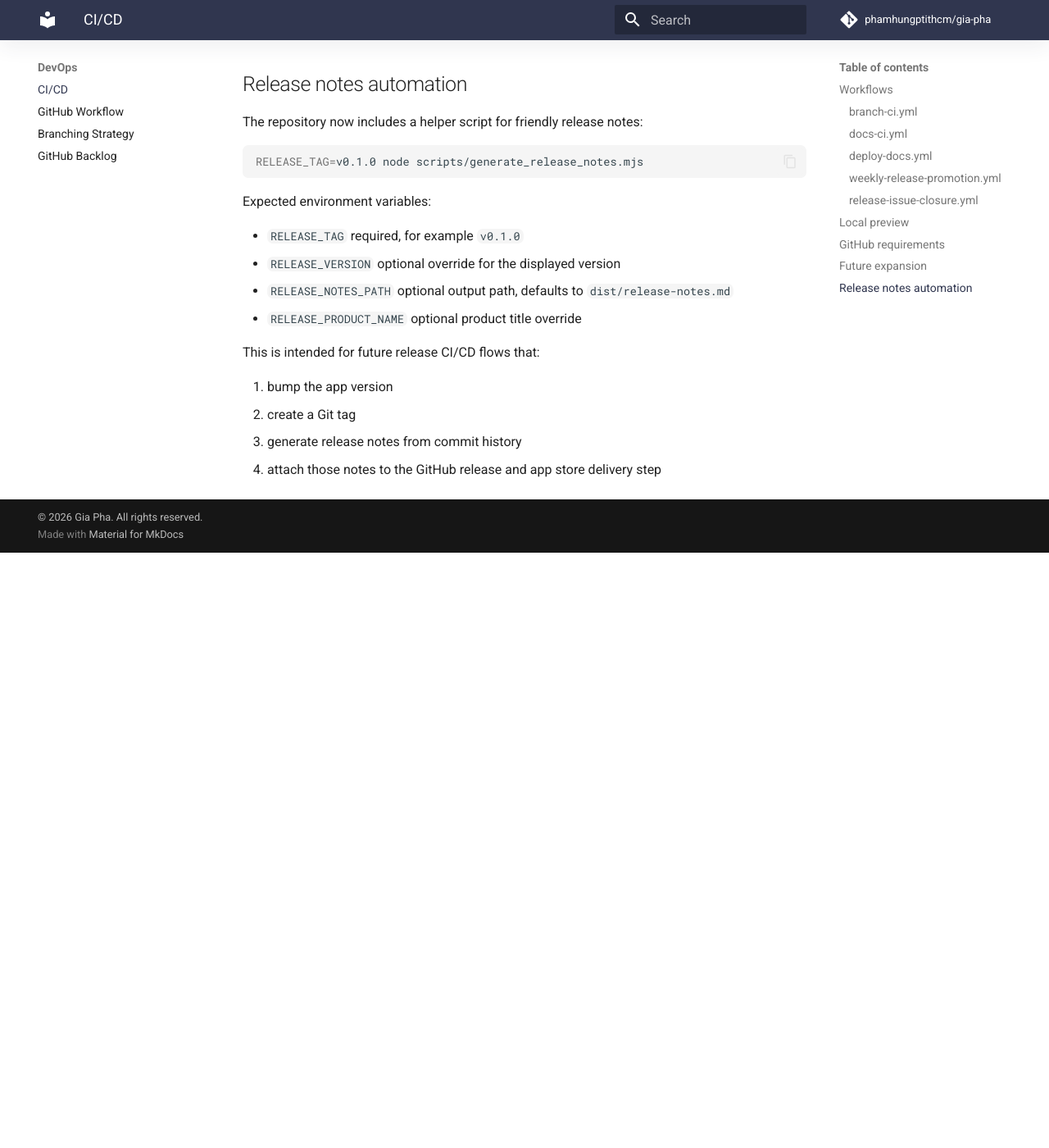
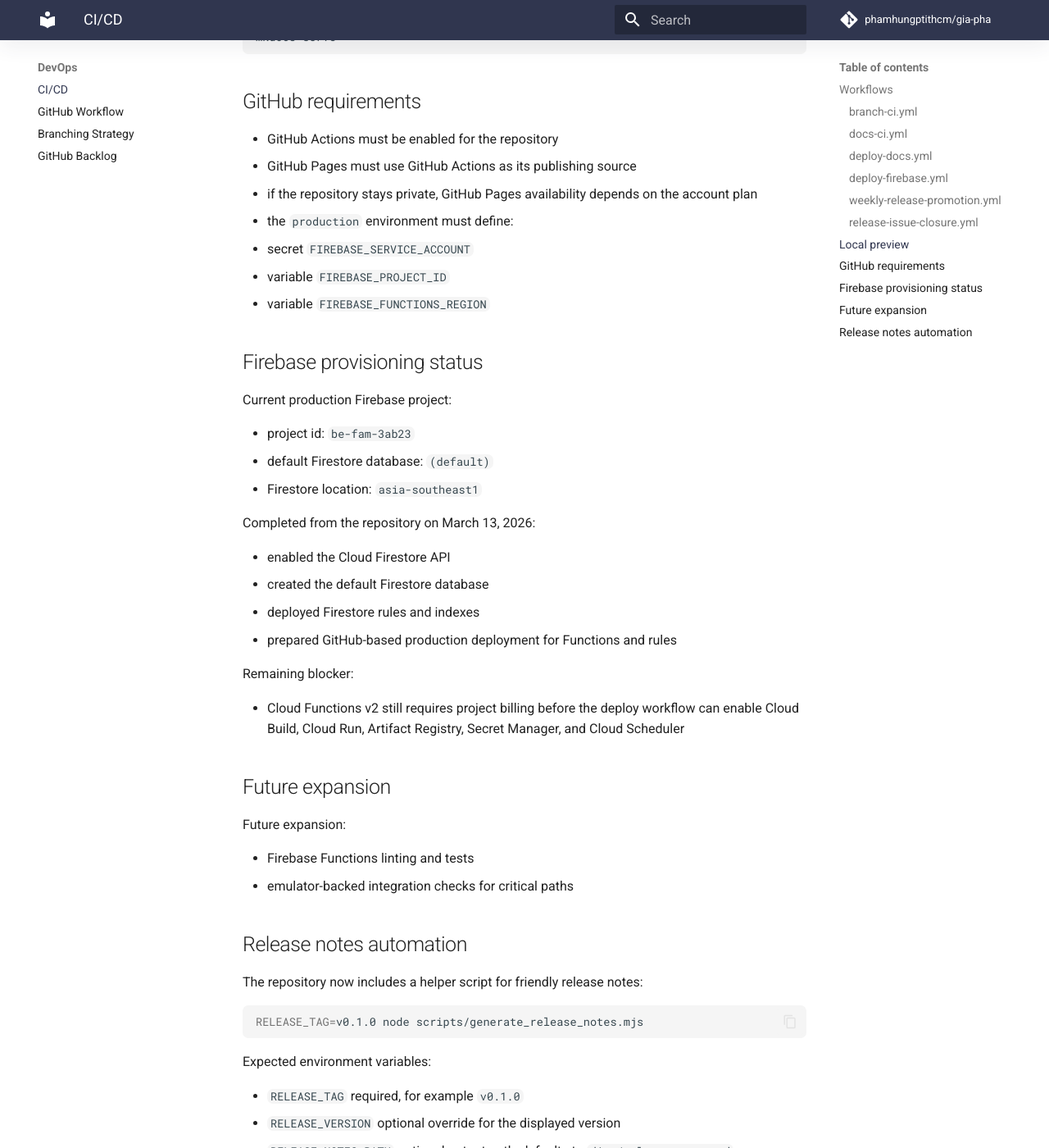
Before and after one commit to phamhungptithcm/gia-pha, an MkDocs documentation site: the page built from docs/05-devops/ci-cd.md, in a window 1280 px wide and 1400 px high, scrolled down 2689 px. Shown: the whole window at 82% size. Built offline with MkDocs 1.6.1 and Material for MkDocs 9.7.7, drawn with Linux system fonts in a browser that asks for light colours; comment, search, counter and statistics services are not loaded; before the commit the page ends 3363 px from its top, so only the background shows below that; some of the changed text lies outside the part shown.

Commit message:
ci: prepare firebase production deploy

```diff
--- a/docs/05-devops/ci-cd.md
+++ b/docs/05-devops/ci-cd.md
@@ -52,6 +52,21 @@
 5. upload the `site/` artifact
 6. publish via `actions/deploy-pages`
 
+### `deploy-firebase.yml`
+
+Runs on:
+
+- pushes to `main` when Firebase files change
+- manual `workflow_dispatch`
+
+Deploy flow:
+
+1. checkout repository
+2. install Node.js 20 and build `firebase/functions`
+3. install `firebase-tools`
+4. load the production Firebase service account from the GitHub `production` environment
+5. deploy Firestore rules, Firestore indexes, Storage rules, and Cloud Functions
+
 ### `weekly-release-promotion.yml`
 
 Runs on:
@@ -90,6 +105,29 @@
 - GitHub Actions must be enabled for the repository
 - GitHub Pages must use GitHub Actions as its publishing source
 - if the repository stays private, GitHub Pages availability depends on the account plan
+- the `production` environment must define:
+  - secret `FIREBASE_SERVICE_ACCOUNT`
+  - variable `FIREBASE_PROJECT_ID`
+  - variable `FIREBASE_FUNCTIONS_REGION`
+
+## Firebase provisioning status
+
+Current production Firebase project:
+
+- project id: `be-fam-3ab23`
+- default Firestore database: `(default)`
+- Firestore location: `asia-southeast1`
+
+Completed from the repository on March 13, 2026:
+
+- enabled the Cloud Firestore API
+- created the default Firestore database
+- deployed Firestore rules and indexes
+- prepared GitHub-based production deployment for Functions and rules
+
+Remaining blocker:
+
+- Cloud Functions v2 still requires project billing before the deploy workflow can enable Cloud Build, Cloud Run, Artifact Registry, Secret Manager, and Cloud Scheduler
 
 ## Future expansion
 
```
Also changed, not shown: README.md (+16 -3 lines), docs/03-mobile/local-development.md (+8 -3 lines), docs/05-devops/branching-strategy.md (+2 -1 lines), docs/05-devops/github-workflow.md (+2 -1 lines), 1 other file.
